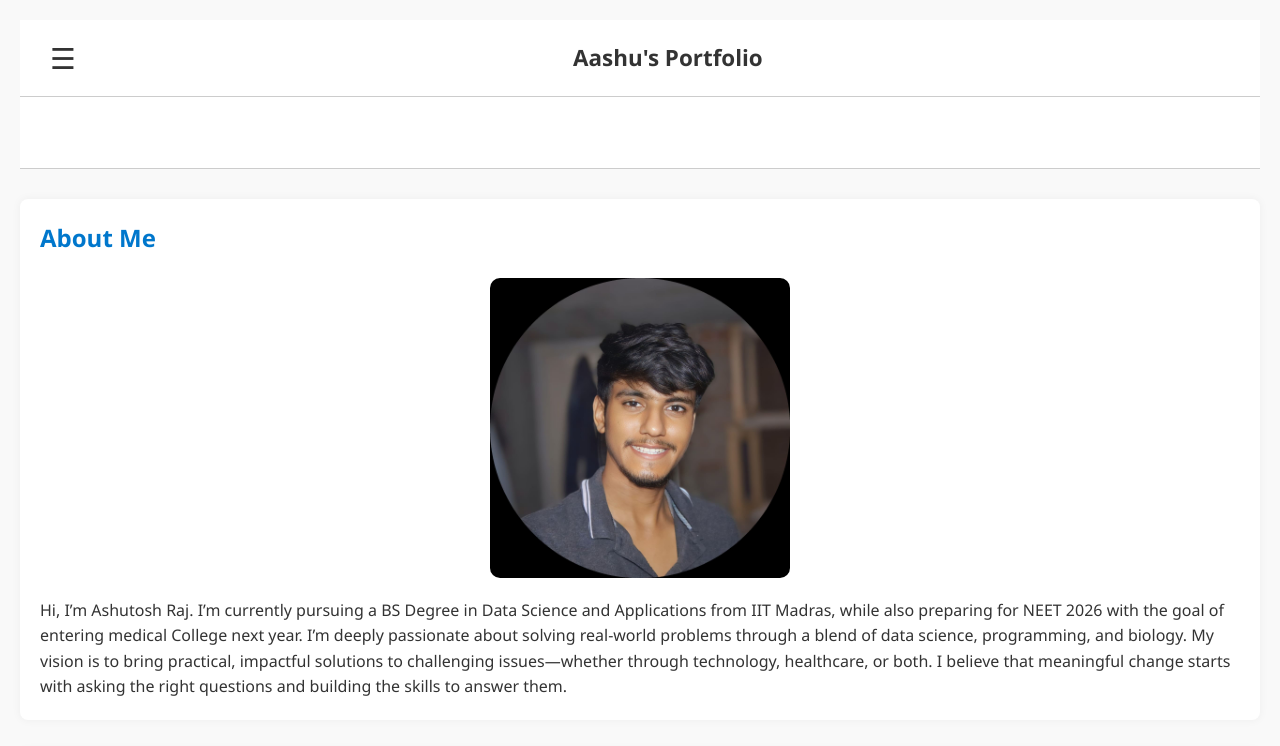
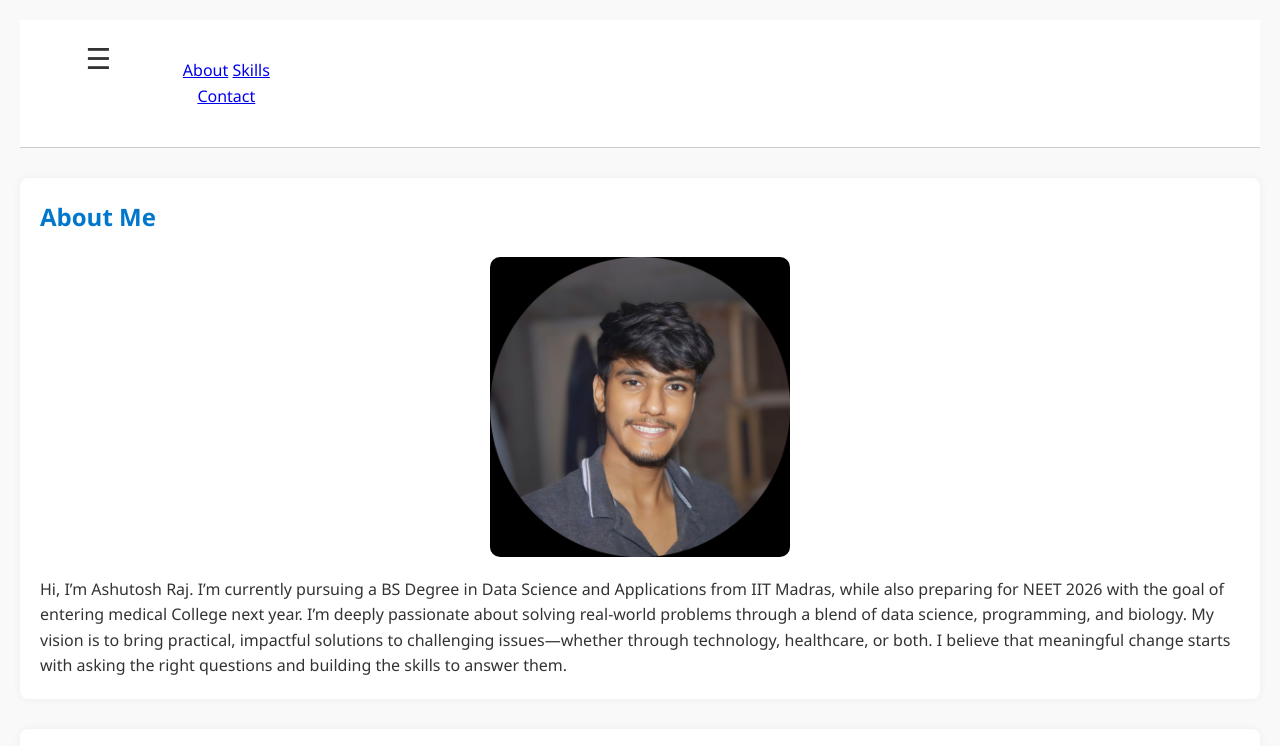
Before and after one commit to aashu08x/MyPortfolio, a plain HTML site: page index.html in a window 1280 px wide. Shown: the top 746 px of the page. Drawn offline with Linux system fonts and the light colour scheme.

Commit message:
Update index.html

```diff
--- a/index.html
+++ b/index.html
@@ -7,23 +7,16 @@
 </head>
 <body>
   <header>
-  <input type="checkbox" id="menu-toggle" />
-  <label for="menu-toggle" class="hamburger">&#9776;</label>
+    <div class="top-nav">
+  <div class="hamburger" onclick="toggleMenu()">☰</div>
+  <div class="brand-title">Aashu’s Portfolio</div>
+</div>
 
-  <nav class="side-menu">
-    <ul>
-      <li><a href="#home">🏠 Home</a></li>
-      <li><a href="#about">👤 About</a></li>
-      <li><a href="#skills">🧠 Skills</a></li>
-      <li><a href="#projects">💼 Projects</a></li>
-      <li><a href="#contact">📞 Contact</a></li>
-    </ul>
-  </nav>
-
-  <div class="site-title">Aashu's Portfolio</div>
-</header>
-
-  <header>
+<div id="menu" class="dropdown-menu">
+  <a href="#about">About</a>
+  <a href="#skills">Skills</a>
+  <a href="#contact">Contact</a>
+</div>
     <h1>Hii I'm ASHUTOSH RAJ</h1>
     <nav>
       <a href="#about">About</a>
```
